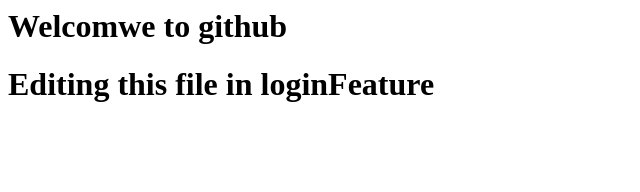
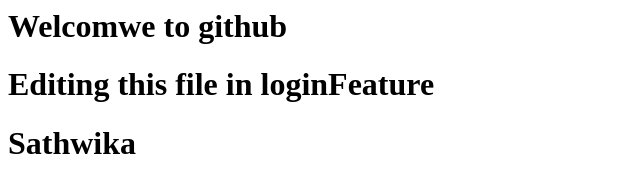
Before and after one commit to Sathwika374/my-lab, a plain HTML site: page index.html in a window 1280 px wide. Shown: the whole page, without its empty margins (0-640 px from the left). Drawn offline with Linux system fonts and the light colour scheme.

Commit message:
Update index.html

```diff
--- a/index.html
+++ b/index.html
@@ -1,2 +1,3 @@
 <h1>Welcomwe to github</h1>
 <h1>Editing this file in loginFeature</h1>
+<h1>Sathwika</h1>
```
